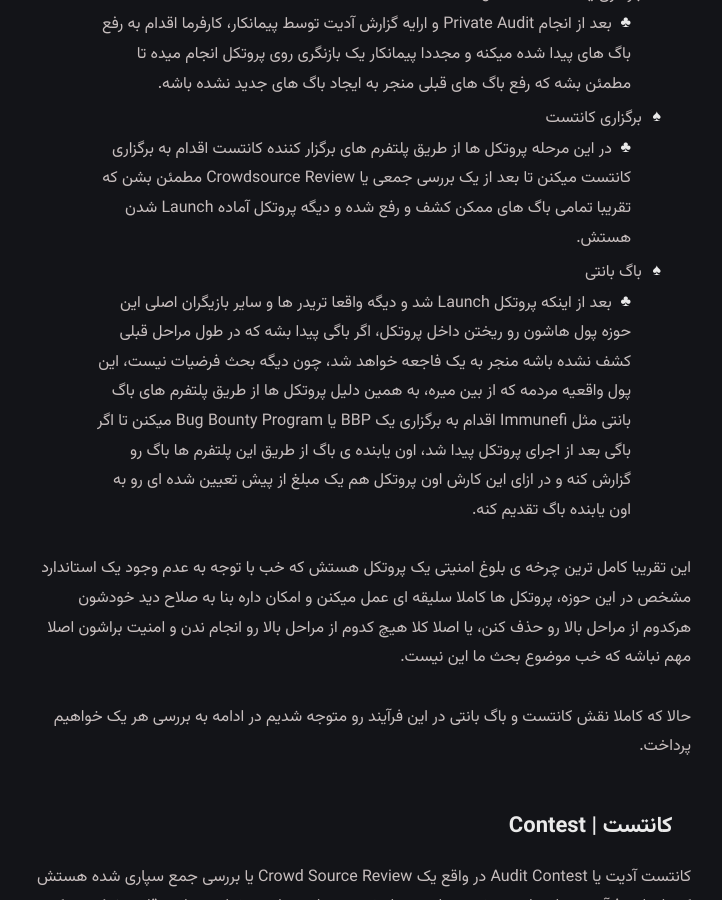
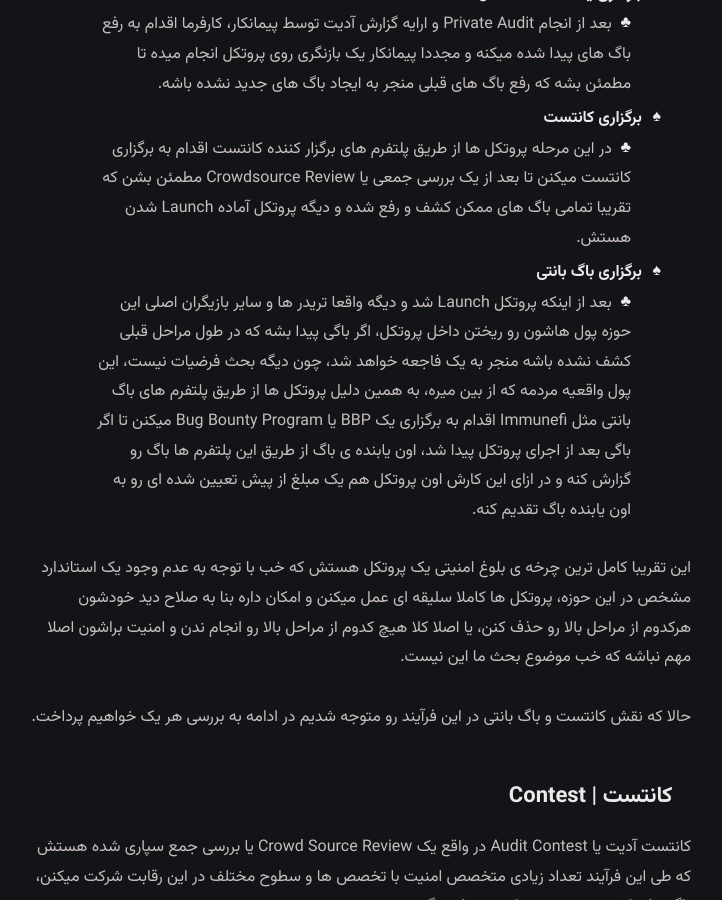
Before and after one commit to persianweb3sec/persianweb3sec.github.io, a Jekyll site: the page built from src/_posts/BugBountyOrContest/2027-07-18-BugBountyOrContest.md, in a window 1280 px wide and 900 px high, scrolled down 1053 px. Shown: the whole window, without its empty margins (279-1001 px from the left). Built offline with Jekyll 4.4.1, drawn with Linux system fonts in a browser that asks for light colours.

Commit message:
Update 2027-07-18-BugBountyOrContest.md

```diff
--- a/src/_posts/BugBountyOrContest/2027-07-18-BugBountyOrContest.md
+++ b/src/_posts/BugBountyOrContest/2027-07-18-BugBountyOrContest.md
@@ -14,21 +14,21 @@
 ## چرخه ی امنیت یک پروتکل
 
 چرخه یا سایکل بلوغ امنیتی یک پروتکل عمدتا به شکل زیر هستش:
-- توسعه
-- آدیت اولیه یا Internal Audit
+- **توسعه**
+- **آدیت اولیه یا Internal Audit**
     - این مرحله عموما توسط توسعه دهنده های خود پروتکل انجام میشه تا آسیب پذیری ها و اشکالات ابتدایی پروتکل پیدا و رفع بشن که این کار هم به صورت دستی و با نوشتن تست ها انجام میشه، هم با استفاده از ابزارهایی مثل Slither و هم اگر پروتکل ها بزرگ تر و درست و حسابی تر باشن شاید یک تیم امنیت متشکل از یک سری آدیتور داشته باشن که اونها هم یه آدیت دستی روی پروتکل انجام بدن
-- آدیت ثانویه یا Private Audit
+- **آدیت ثانویه یا Private Audit**
     - این مرحله توسط یک فرد یا تیم و یا یک شرکت خارجی انجام میشه که بهش Private Audit هم گفته میشه.
--  بازنگری یا Mitigation Review
+-  **بازنگری یا Mitigation Review**
     - بعد از انجام Private Audit و ارایه گزارش آدیت توسط پیمانکار، کارفرما اقدام به رفع باگ های پیدا شده میکنه و مجددا پیمانکار یک بازنگری روی پروتکل انجام میده تا مطمئن بشه که رفع باگ های قبلی منجر به ایجاد باگ های جدید نشده باشه.
-- برگزاری کانتست
+- **برگزاری کانتست**
     - در این مرحله پروتکل ها از طریق پلتفرم های برگزار کننده کانتست اقدام به برگزاری کانتست میکنن تا بعد از یک بررسی جمعی یا Crowdsource Review مطمئن بشن که تقریبا تمامی باگ های ممکن کشف و رفع شده و دیگه پروتکل آماده Launch شدن هستش.
-- باگ بانتی
+- **برگزاری باگ بانتی**
     - بعد از اینکه پروتکل Launch شد و دیگه واقعا تریدر ها و سایر بازیگران اصلی این حوزه پول هاشون رو ریختن داخل پروتکل، اگر باگی پیدا بشه که در طول مراحل قبلی کشف نشده باشه منجر به یک فاجعه خواهد شد، چون دیگه بحث فرضیات نیست، این پول واقعیه مردمه که از بین میره، به همین دلیل پروتکل ها از طریق پلتفرم های باگ بانتی مثل Immunefi اقدام به برگزاری یک BBP یا Bug Bounty Program میکنن تا اگر باگی بعد از اجرای پروتکل پیدا شد، اون یابنده ی باگ از طریق این پلتفرم ها باگ رو گزارش کنه و در ازای این کارش اون پروتکل هم یک مبلغ از پیش تعیین شده ای رو به اون یابنده باگ تقدیم کنه.
 
 این تقریبا کامل ترین چرخه ی بلوغ امنیتی یک پروتکل هستش که خب با توجه به عدم وجود یک استاندارد مشخص در این حوزه، پروتکل ها کاملا سلیقه ای عمل میکنن و امکان داره بنا به صلاح دید خودشون هرکدوم از مراحل بالا رو حذف کنن، یا اصلا کلا هیچ کدوم از مراحل بالا رو انجام ندن و امنیت براشون اصلا مهم نباشه که خب موضوع بحث ما این نیست.
 
-حالا که کاملا نقش کانتست و باگ بانتی در این فرآیند رو متوجه شدیم در ادامه به بررسی هر یک خواهیم پرداخت.
+حالا که نقش کانتست و باگ بانتی در این فرآیند رو متوجه شدیم در ادامه به بررسی هر یک خواهیم پرداخت.
 
 ## کانتست | Contest
 کانتست آدیت یا ‌Audit Contest در واقع یک Crowd Source Review یا بررسی جمع سپاری شده هستش که طی این فرآیند تعداد زیادی متخصص امنیت با تخصص ها و سطوح مختلف در این رقابت شرکت میکنن، باگ هارو کشف و ریپورت میکنن و پول میگیرن.
```
